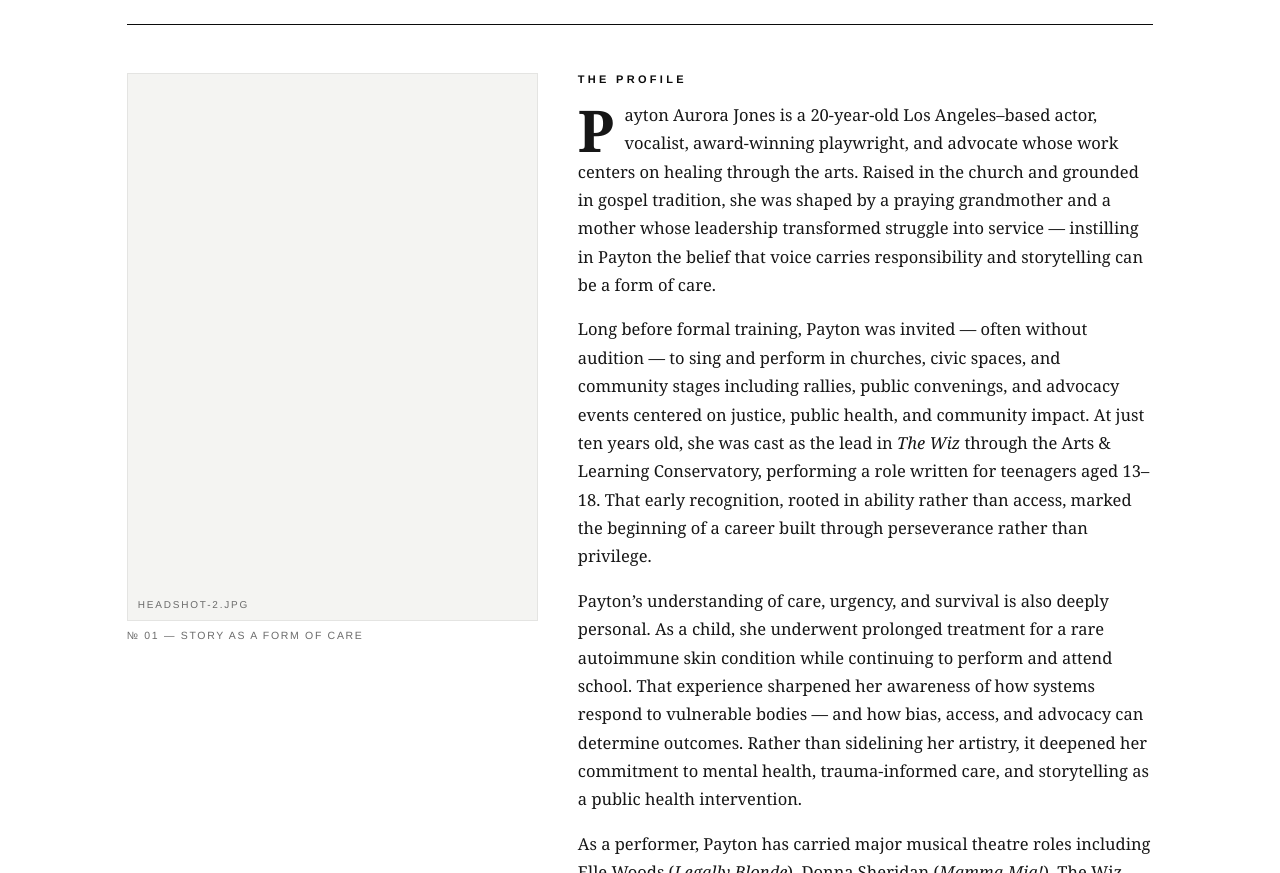
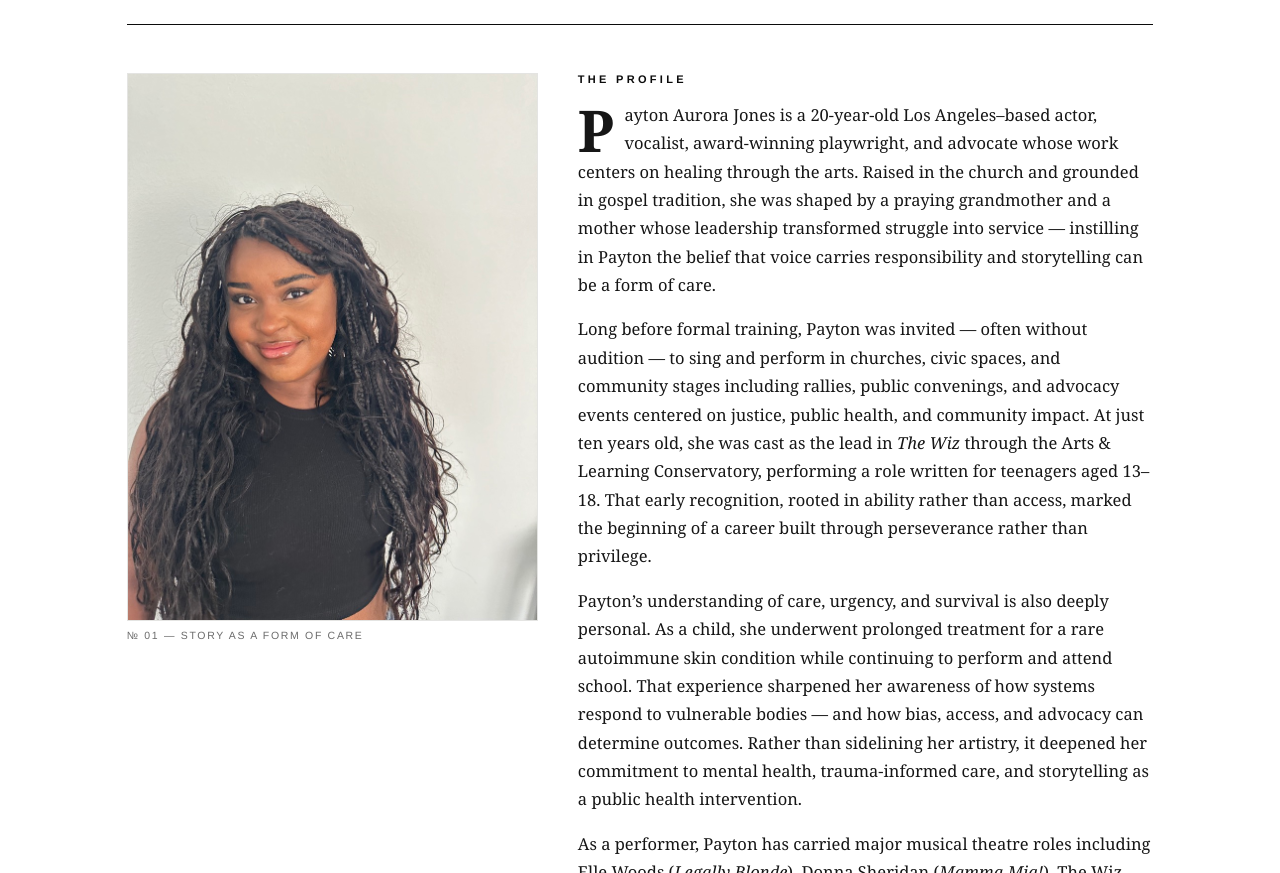
Before and after one commit to hannahnaomijones/paytonaurorajones-site, a plain HTML site: page index.html in a window 1280 px wide. Shown: the part 1128-2001 px from the top of the page. Drawn offline with Linux system fonts and the light colour scheme.

Commit message:
Freeze backup 2026-07-06: WIP index.html + portrait/gallery images (not published to live site)

```diff
--- a/index.html
+++ b/index.html
@@ -65,7 +65,7 @@
 
   <!-- STORY -->
   <section class="grid-story" style="display:grid;grid-template-columns:minmax(0,1fr) minmax(0,1.4fr);gap:2.5rem;padding:3rem 0;">
-    <div><div class="slot" style="aspect-ratio:3/4;"><span>headshot-2.jpg</span></div><p style="font-size:10.5px;letter-spacing:.16em;text-transform:uppercase;color:var(--gray);margin-top:8px;">№ 01 — Story as a form of care</p></div>
+    <div><img class="photo" src="assets/g1.jpg" alt="Payton Aurora Jones" style="aspect-ratio:3/4;" /><p style="font-size:10.5px;letter-spacing:.16em;text-transform:uppercase;color:var(--gray);margin-top:8px;">№ 01 — Story as a form of care</p></div>
     <div>
       <p class="kicker">The Profile</p>
       <div class="serif" style="font-size:16.5px;line-height:1.72;color:#161616;margin-top:1rem;">
```
Also changed, not shown: assets/g1.jpg (added), assets/g2.jpg (added), assets/portrait.jpg (added).
